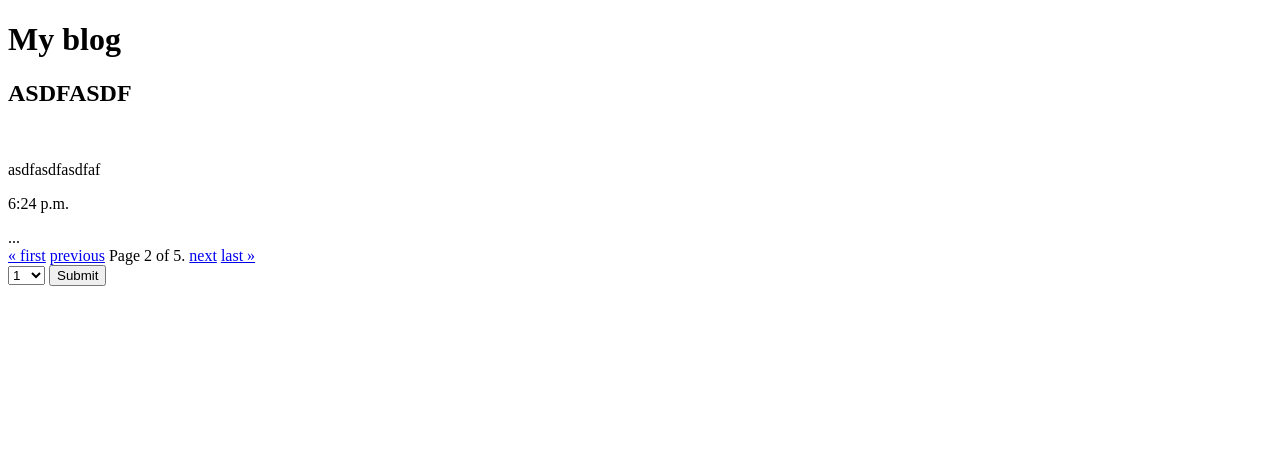
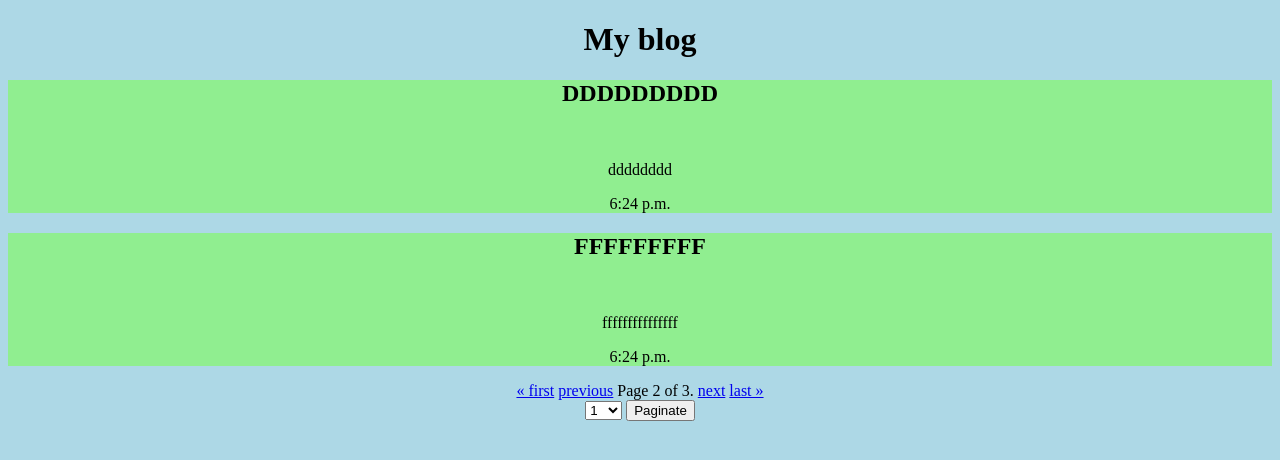
Before and after one commit to patrick-kuenig/Pagination, a Django app: a page that uses Module_19_Pagination/templates/index.html in a window 1280 px wide. Shown: the top 460 px of the page. Run offline with Django 5.2, Linux system fonts and the light colour scheme; data comes from the database, SQL or seed files in the repository.

Commit message:
27_10_2024

```diff
--- a/Module_19_Pagination/Module_19_Pagination/settings.py
+++ b/Module_19_Pagination/Module_19_Pagination/settings.py
@@ -117,6 +117,10 @@ USE_TZ = True
 # https://docs.djangoproject.com/en/5.1/howto/static-files/
 
 STATIC_URL = 'static/'
+STATICFILES_DIRS = [
+    BASE_DIR / "static",
+    "/var/www/static/",
+]
 
 # Default primary key field type
 # https://docs.djangoproject.com/en/5.1/ref/settings/#default-auto-field
--- a/Module_19_Pagination/Pagination/views.py
+++ b/Module_19_Pagination/Pagination/views.py
@@ -1,15 +1,17 @@
 from django.shortcuts import render
 from .models import Post
-from django.core.paginator import Paginator
+from django.core.paginator import Paginator, PageNotAnInteger, EmptyPage
 from django.views.generic import ListView
 from django.http import request
 
 
 # Create your views here.
 class IndexView(ListView):
-    try:
-        paginate_by = request.GET['dropdown']
-    except:
-        paginate_by = 1
     model = Post
     template_name = 'index.html'
+
+    def get_paginate_by(self, queryset):
+        if self.request.GET.get('paginate_by', self.paginate_by) is None:
+            return 2
+        else:
+            return self.request.GET.get('paginate_by', self.paginate_by)
--- /dev/null
+++ b/Module_19_Pagination/static/my_app/styles.css
@@ -0,0 +1,8 @@
+body {
+background-color: #ADD8E6;
+text-align: center;
+}
+
+.blogpost {
+background-color: #90ee90;
+}
--- a/Module_19_Pagination/templates/index.html
+++ b/Module_19_Pagination/templates/index.html
@@ -1,17 +1,20 @@
 <!DOCTYPE html>
 <html lang="en">
 <head>
+    {% load static %}
     <meta charset="UTF-8">
     <title>Blog</title>
+    <link rel="stylesheet" href="{% static 'my_app/styles.css'%}">
 </head>
 <body>
 <h1>My blog</h1>
 
 {% for post in page_obj %}
+    <div class="blogpost">
     <h2>{{ post.title|upper }}</h2><br>
     <p>{{ post.text }}</p>
     <p>{{ post.published }}</p>
-    ...
+    </div>
 {% endfor %}
 
 <div class="pagination">
@@ -31,14 +34,15 @@
         {% endif %}
     </span>
 </div>
-    <form method="get">
-    <select name="dropdown">
+    <form method="GET">
+    <select name="paginate_by">
         <option value="1">1</option>
         <option value="2">2</option>
-        <option value="15">15</option>
-        <option value="20">20</option>
+        <option value="3">3</option>
+        <option value="4">4</option>
+        <option value="10">10</option>
     </select>
-    <input type="submit" value="Submit"/>
+    <input type="submit" value="Paginate"/>
     </form>
 
 </body>
```
